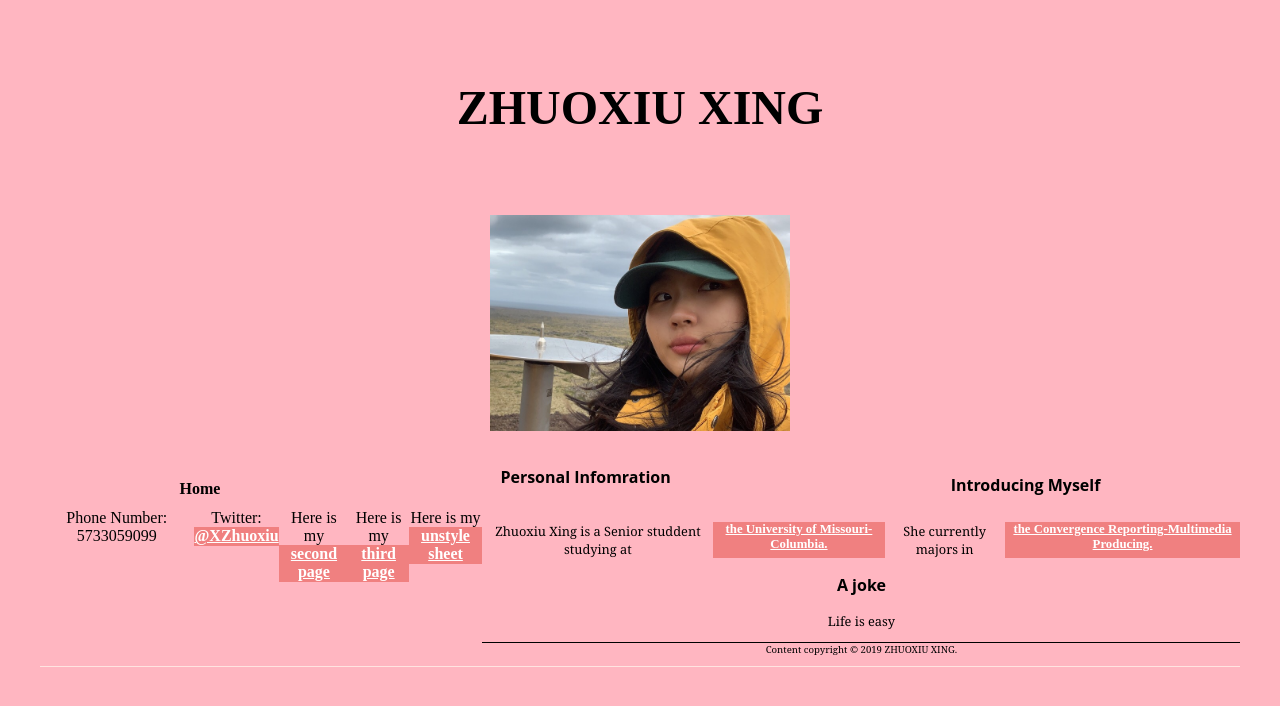
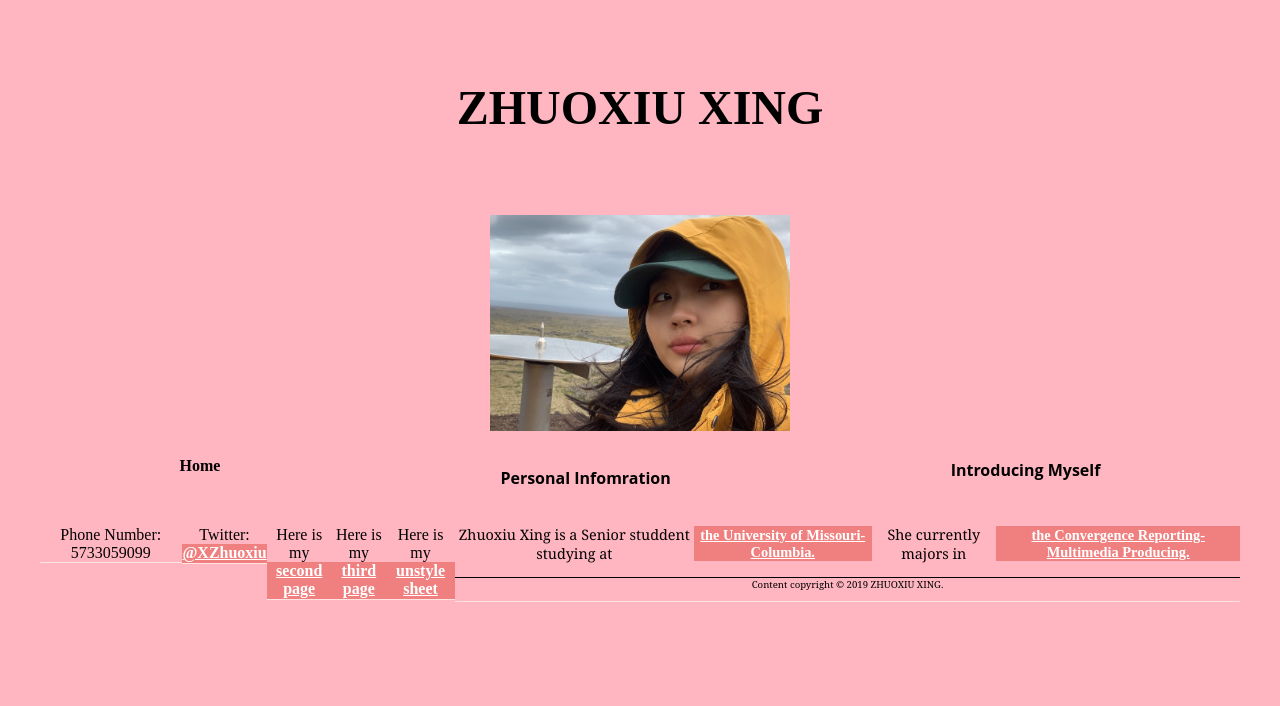
Before and after one commit to j4502-fs19/zhuoxiu-xing, a plain HTML site: page J4502-Assignment 2/index.html in a window 1280 px wide. Drawn offline with Linux system fonts and the light colour scheme.

Commit message:
2nd changes

```diff
--- a/J4502-Assignment 2/flexbox.css
+++ b/J4502-Assignment 2/flexbox.css
@@ -10,7 +10,9 @@
 @media screen and (min-width:600px) {
 	.header {
     flex-direction: row;
-    justify-content: space-around; }
+    justify-content: space-around;
+  align-items: flex-start;}
+
 }
 
 
@@ -27,5 +29,7 @@
 @media screen and (min-width:600px) {
 	#nav {
     flex-direction: row;
-    justify-content: center; }
+    justify-content: center;
+    flex-wrap: nowrap;
+    align-items: baseline;}
 }
--- a/J4502-Assignment 2/index.html
+++ b/J4502-Assignment 2/index.html
@@ -48,8 +48,6 @@ Zhuoxiu Xing is a Senior studdent studying at <a href="https://missouri.edu/" ta
 She currently majors in <a href="http://catalog.missouri.edu/undergraduategraduate/schoolofjournalism/journalism/bj-journalism-emphasis-convergence-journalism/">the Convergence Reporting-Multimedia Producing.</a>
 </p>
 
-<h3> A joke </h3>
-<p>Life is easy</p>
 
 <p id="footer"> Content copyright &copy; 2019 ZHUOXIU XING. </p>
 
--- a/J4502-Assignment 2/style.css
+++ b/J4502-Assignment 2/style.css
@@ -25,6 +25,7 @@ h2 {
 h3 {
 	font-family: 'Open Sans', sans-serif;
 	font-size: 1em;
+	align-items: center;
 }
 
 h4 {
@@ -35,7 +36,7 @@ h4 {
 p {
 	font-family: Georgia, "Times New Roman", serif;
 	text-align: center;
-	font-size: 0.8em;
+	font-size: 0.9em;
 }
 
 
@@ -86,4 +87,5 @@ img {
 	border-top: 1px solid black;
 	font-size: 0.6em;
 	font-family: 'Noto Serif', serif;
+	align-items: center;
 }
```
